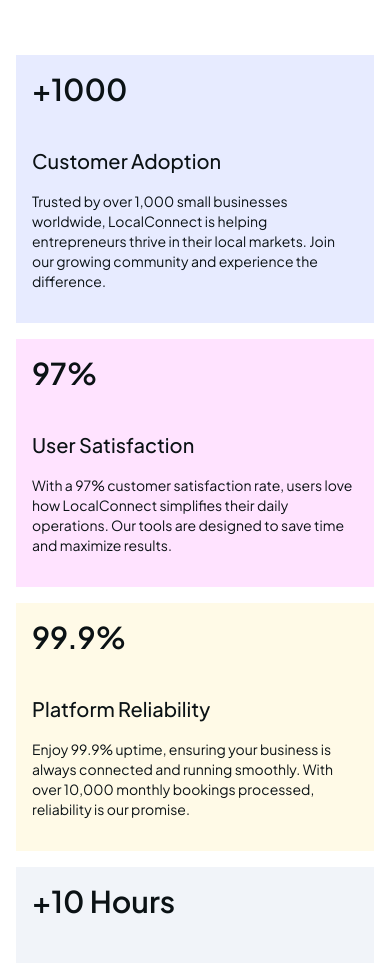
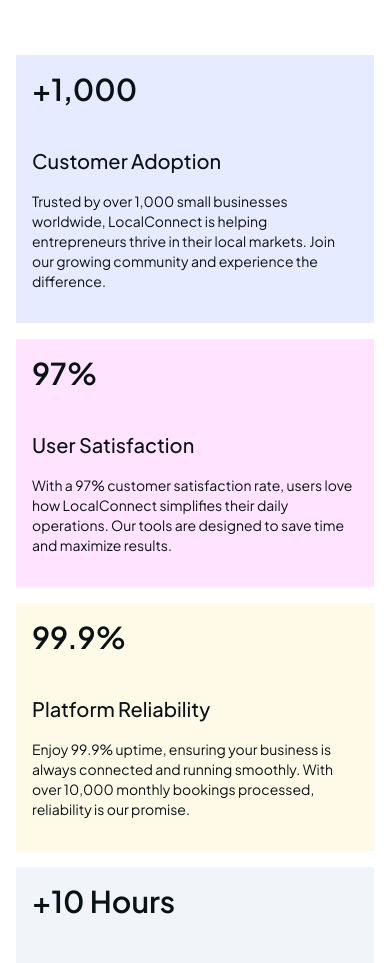
Before and after one commit to Kudzai21/saas-landing-page, a React (Vite) app: page / in a window 390 px wide. Shown: the part 941-1904 px from the top of the page. Built offline with nearby package versions, Linux system fonts and the light colour scheme.

Commit message:
animation added to the card section numbers

```diff
--- a/package.json
+++ b/package.json
@@ -13,8 +13,10 @@
     "classnames": "^2.5.1",
     "motion": "^11.12.0",
     "react": "^18.3.1",
+    "react-countup": "^6.5.3",
     "react-dom": "^18.3.1",
     "react-icons": "^5.4.0",
+    "react-intersection-observer": "^9.15.1",
     "react-scroll": "^1.9.0"
   },
   "devDependencies": {
--- a/src/components/CardsSection.jsx
+++ b/src/components/CardsSection.jsx
@@ -1,38 +1,71 @@
-// CardsSection.jsx
 import React from "react";
+import { useInView } from "react-intersection-observer";
+import CountUp from "react-countup";
 import content from '../data/content.json';
 
 function CardsSection() {
   const { cards } = content;
 
+  // Use useInView to detect when the section is in the viewport
+  const { ref, inView } = useInView({
+    triggerOnce: true, // Trigger animation only once
+    threshold: 0.7, // Trigger when 70% of the section is visible
+  });
+
+  // Function to render animated numbers
+  const renderAnimatedNumber = (title) => {
+    const numberMatch = title.match(/\d+/); // Extract the number from the title
+    if (numberMatch) {
+      const number = parseInt(numberMatch[0], 10); // Convert the extracted number to an integer
+      const prefix = title.split(numberMatch[0])[0]; // Get the text before the number
+      const suffix = title.split(numberMatch[0])[1]; // Get the text after the number
+      return (
+        <>
+          {prefix}
+          <CountUp start={0} end={number} duration={2} separator="," />
+          {suffix}
+        </>
+      );
+    }
+    return title;
+  };
+
   return (
-    <section id="features" className="px-4 md:px-8 lg:px-32 py-12 md:py-16 lg:py-20">
+    <section id="features" className="px-4 md:px-8 lg:px-32 py-12 md:py-16 lg:py-20" ref={ref}>
       <div className="container mx-auto">
         <div className="grid grid-cols-1 md:grid-cols-2 lg:grid-cols-3 gap-4 md:gap-6 lg:gap-8">
           {/* First Card */}
           <div className="bg-accentBlue p-4 md:p-5 lg:p-10">
-            <h3 className="text-3xl md:text-6xl font-semibold mb-10">{cards[0].title}</h3>
+            <h3 className="text-3xl md:text-6xl font-semibold mb-10">
+              {inView ? renderAnimatedNumber(cards[0].title) : '0'}
+            </h3>
             <p className="text-xl md:text-xl font-medium mb-4">{cards[0].subtitle}</p>
             <p className="text-sm md:text-base mb-4">{cards[0].description}</p>
           </div>
 
           {/* Second Card */}
           <div className="bg-accentPurple p-4 md:p-5 lg:p-10">
-            <h3 className="text-3xl md:text-6xl font-semibold mb-10">{cards[1].title}</h3>
+            <h3 className="text-3xl md:text-6xl font-semibold mb-10">
+              {inView ? renderAnimatedNumber(cards[1].title) : '0'}
+            </h3>
             <p className="text-xl md:text-xl font-medium mb-4">{cards[1].subtitle}</p>
             <p className="text-sm md:text-base mb-4">{cards[1].description}</p>
           </div>
 
           {/* Third Card */}
           <div className="bg-accentOrange p-4 md:p-5 lg:p-10">
-            <h3 className="text-3xl md:text-6xl font-semibold mb-10">{cards[2].title}</h3>
+            <h3 className="text-3xl md:text-6xl font-semibold mb-10">
+              {inView ? renderAnimatedNumber(cards[2].title) : '0'}
+            </h3>
             <p className="text-xl md:text-xl font-medium mb-4">{cards[2].subtitle}</p>
             <p className="text-sm md:text-base mb-4">{cards[2].description}</p>
           </div>
 
           {/* Fourth Card */}
           <div className="lg:col-span-2 bg-background p-4 md:p-5 lg:p-10">
-            <h3 className="text-3xl md:text-6xl font-semibold mb-10">{cards[3].title}</h3>
+            <h3 className="text-3xl md:text-6xl font-semibold mb-10">
+              {inView ? renderAnimatedNumber(cards[3].title) : '0'}
+            </h3>
             <p className="text-xl md:text-xl font-medium mb-4">{cards[3].subtitle}</p>
             <p className="text-sm md:text-base mb-4">{cards[3].description}</p>
           </div>
```
Also changed, not shown: 1 other file (tests, documents, lock files or other folders).
